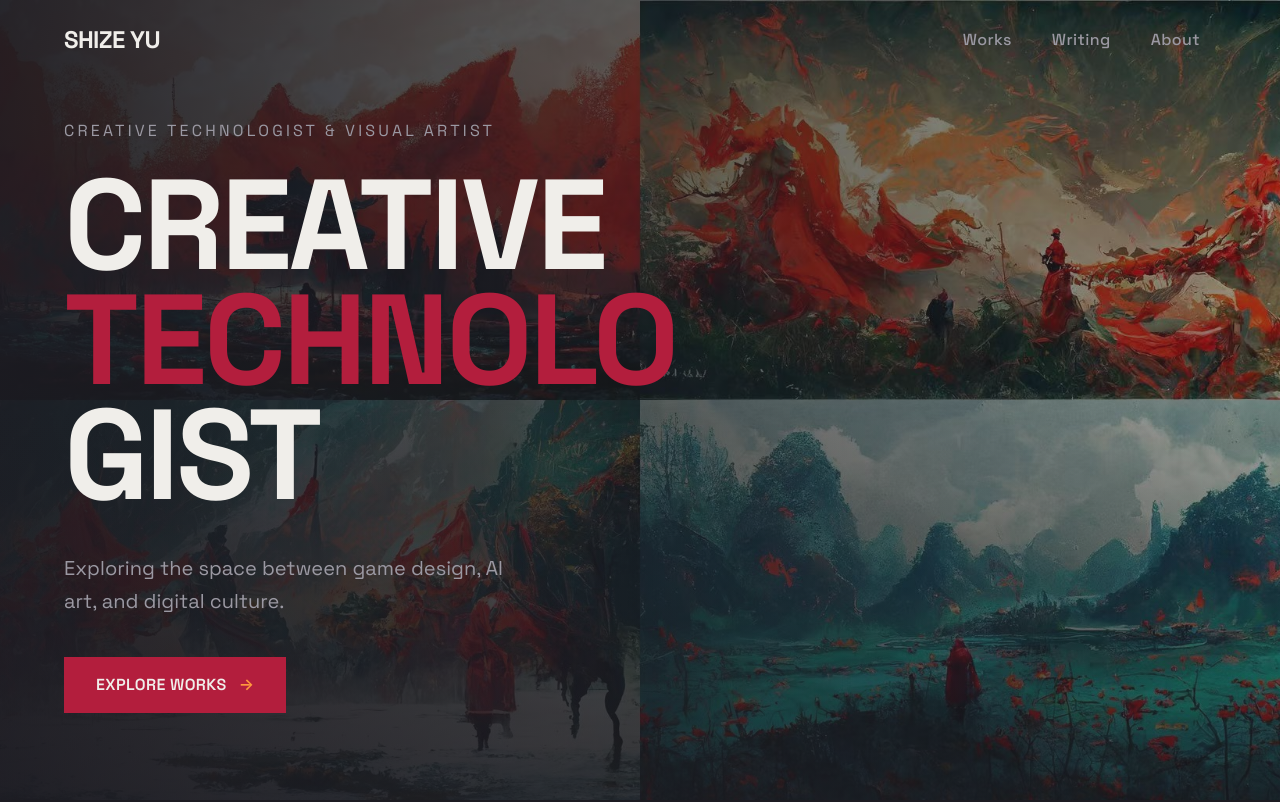
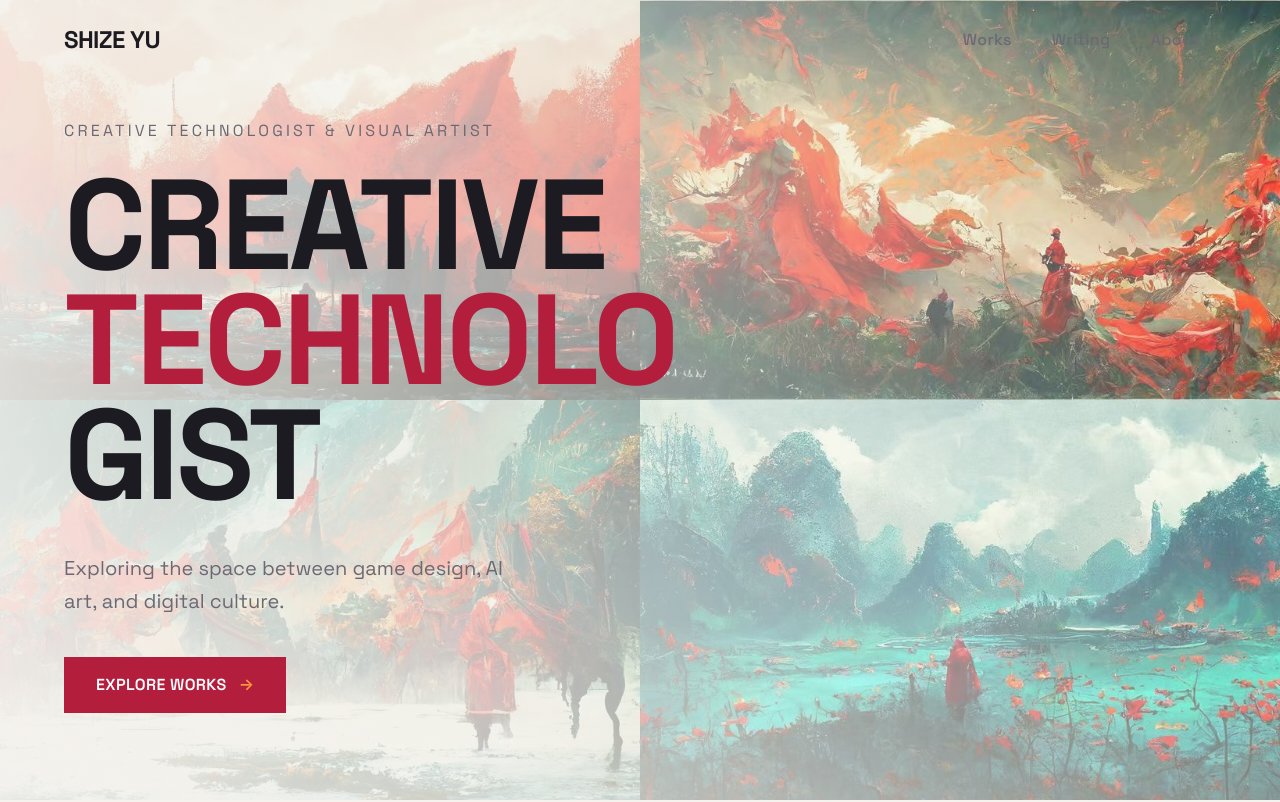
Before and after one commit to yushizehuohuo-gif/personaweb, a Next.js app: page /personaweb/ in a window 1280 px wide. Shown: the top 802 px of the page. Built offline with nearby package versions, Linux system fonts and the light colour scheme.

Commit message:
feat: switch to warm paper light mode — Future Pop editorial look

```diff
--- a/src/app/globals.css
+++ b/src/app/globals.css
@@ -7,18 +7,18 @@
   --color-mint: #6CE5D8;
   --color-orange: #FF9A3D;
 
-  /* ── Surfaces ── */
-  --color-bg-base: #1C1B22;
-  --color-bg-elevated: #24232B;
-  --color-bg-card: #2A2933;
+  /* ── Surfaces — warm paper, not pure white ── */
+  --color-bg-base: #F5F2EE;
+  --color-bg-elevated: #F0ECE6;
+  --color-bg-card: #FFFFFF;
 
   /* ── Text ── */
-  --color-text-primary: #F0EEEA;
-  --color-text-secondary: #9B99A3;
-  --color-text-muted: #6B6973;
+  --color-text-primary: #1C1B22;
+  --color-text-secondary: #6B6973;
+  --color-text-muted: #9B99A3;
 
   /* ── Borders ── */
-  --color-border: #33313D;
+  --color-border: #D4D0C8;
 
   /* ── Typography ── */
   --font-sans: "Space Grotesk", "MiSans", system-ui, -apple-system, sans-serif;
@@ -27,7 +27,7 @@
 
 /* ── Base ── */
 html {
-  color-scheme: dark;
+  color-scheme: light;
 }
 
 body {
@@ -55,5 +55,5 @@ body {
 /* ── Selection ── */
 ::selection {
   background: var(--color-cherry);
-  color: var(--color-text-primary);
+  color: #ffffff;
 }
--- a/src/app/layout.tsx
+++ b/src/app/layout.tsx
@@ -23,7 +23,7 @@ export default function RootLayout({
   children,
 }: Readonly<{ children: React.ReactNode }>) {
   return (
-    <html lang="zh-CN" className={`${spaceGrotesk.variable} dark`}>
+    <html lang="zh-CN" className={`${spaceGrotesk.variable}`}>
       <body className="min-h-screen font-sans antialiased">
         <Navbar />
         <main className="min-h-screen">{children}</main>
--- a/src/components/home/hero.tsx
+++ b/src/components/home/hero.tsx
@@ -24,7 +24,7 @@ const item = {
 export default function Hero() {
   return (
     <section className="relative min-h-screen flex items-center px-6 sm:px-10 lg:px-16 pt-24 pb-16 overflow-hidden">
-      {/* ── Fullscreen Background Art ── */}
+      {/* ── Background Art ── */}
       <div className="absolute inset-0 -z-10">
         <Image
           src="/personaweb/images/firsttry.jpg"
@@ -33,9 +33,9 @@ export default function Hero() {
           className="object-cover"
           priority
         />
-        {/* Dark gradient overlay to ensure text readability */}
-        <div className="absolute inset-0 bg-gradient-to-r from-bg-base/95 via-bg-base/70 to-bg-base/40" />
-        <div className="absolute inset-0 bg-gradient-to-t from-bg-base/60 via-transparent to-transparent" />
+        {/* Light gradient overlay to keep text readable */}
+        <div className="absolute inset-0 bg-gradient-to-r from-bg-base/90 via-bg-base/60 to-bg-base/20" />
+        <div className="absolute inset-0 bg-gradient-to-b from-transparent via-transparent to-bg-base/40" />
       </div>
 
       {/* ── Left: Typography ── */}
@@ -76,7 +76,7 @@ export default function Hero() {
             className="
               group inline-flex items-center gap-3
               bg-cherry hover:bg-cherry/90
-              text-text-primary font-semibold
+              text-white font-semibold
               px-8 py-4
               text-sm sm:text-base tracking-wide
               transition-all duration-300
@@ -89,25 +89,6 @@ export default function Hero() {
           </Link>
         </motion.div>
       </motion.div>
-
-      {/* ── Right: subtle decorative overlay from the art's red tones ── */}
-      <motion.div
-        initial={{ opacity: 0 }}
-        animate={{ opacity: 1 }}
-        transition={{ duration: 1.5, delay: 0.8 }}
-        className="
-          absolute right-[5%] bottom-[15%]
-          hidden lg:block
-        "
-      >
-        <Image
-          src="/personaweb/images/firsttry.jpg"
-          alt=""
-          width={300}
-          height={400}
-          className="object-cover opacity-0"
-        />
-      </motion.div>
     </section>
   );
 }
--- a/src/components/layout/navbar.tsx
+++ b/src/components/layout/navbar.tsx
@@ -32,7 +32,7 @@ export default function Navbar() {
         py-5
         flex items-center justify-between
         transition-colors duration-300
-        ${scrolled ? "bg-bg-base/80 backdrop-blur-xl border-b border-border" : "bg-transparent"}
+        ${scrolled ? "bg-bg-base/90 border-b border-border" : "bg-transparent"}
       `}
     >
       {/* Masthead */}
```
